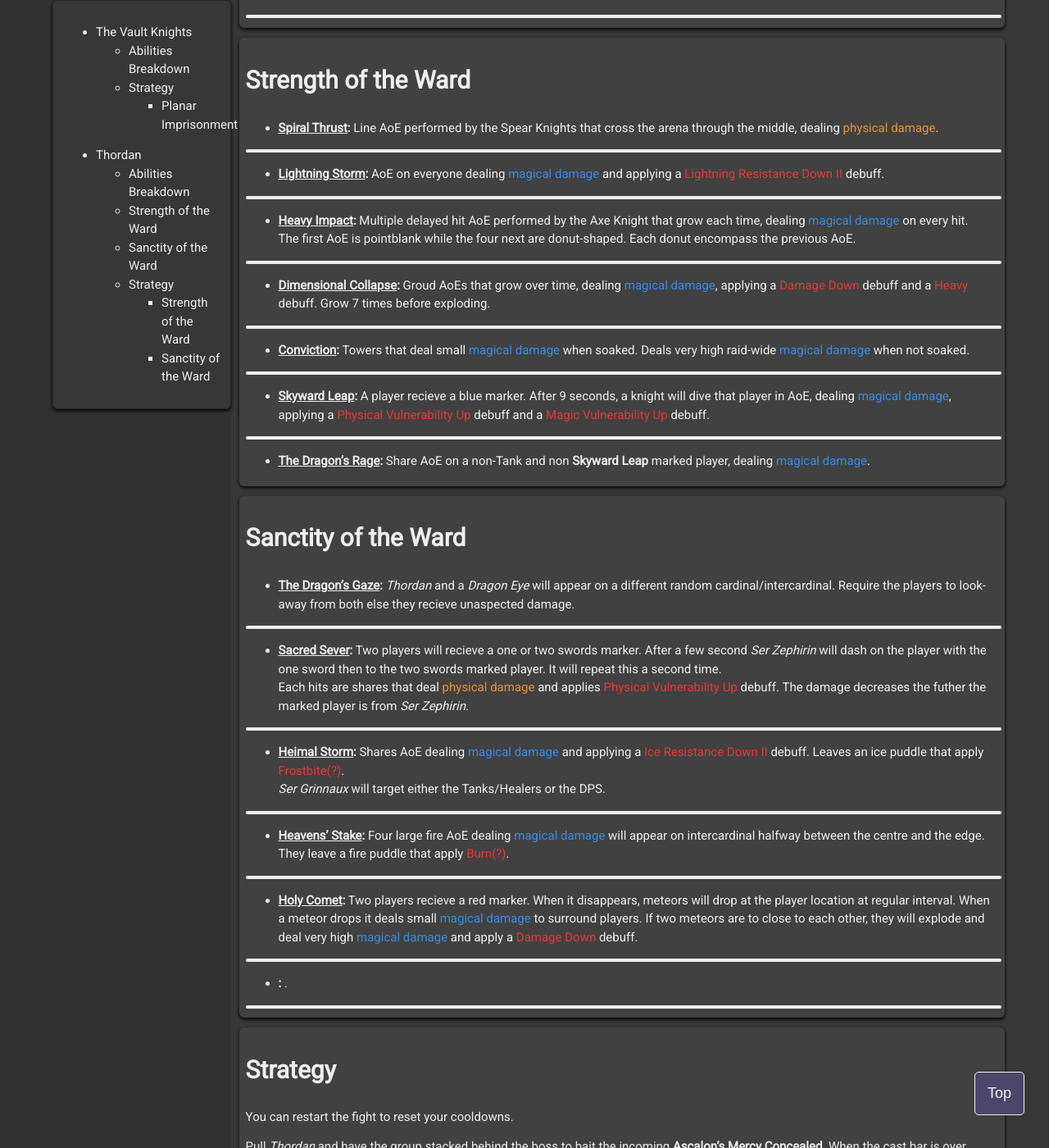
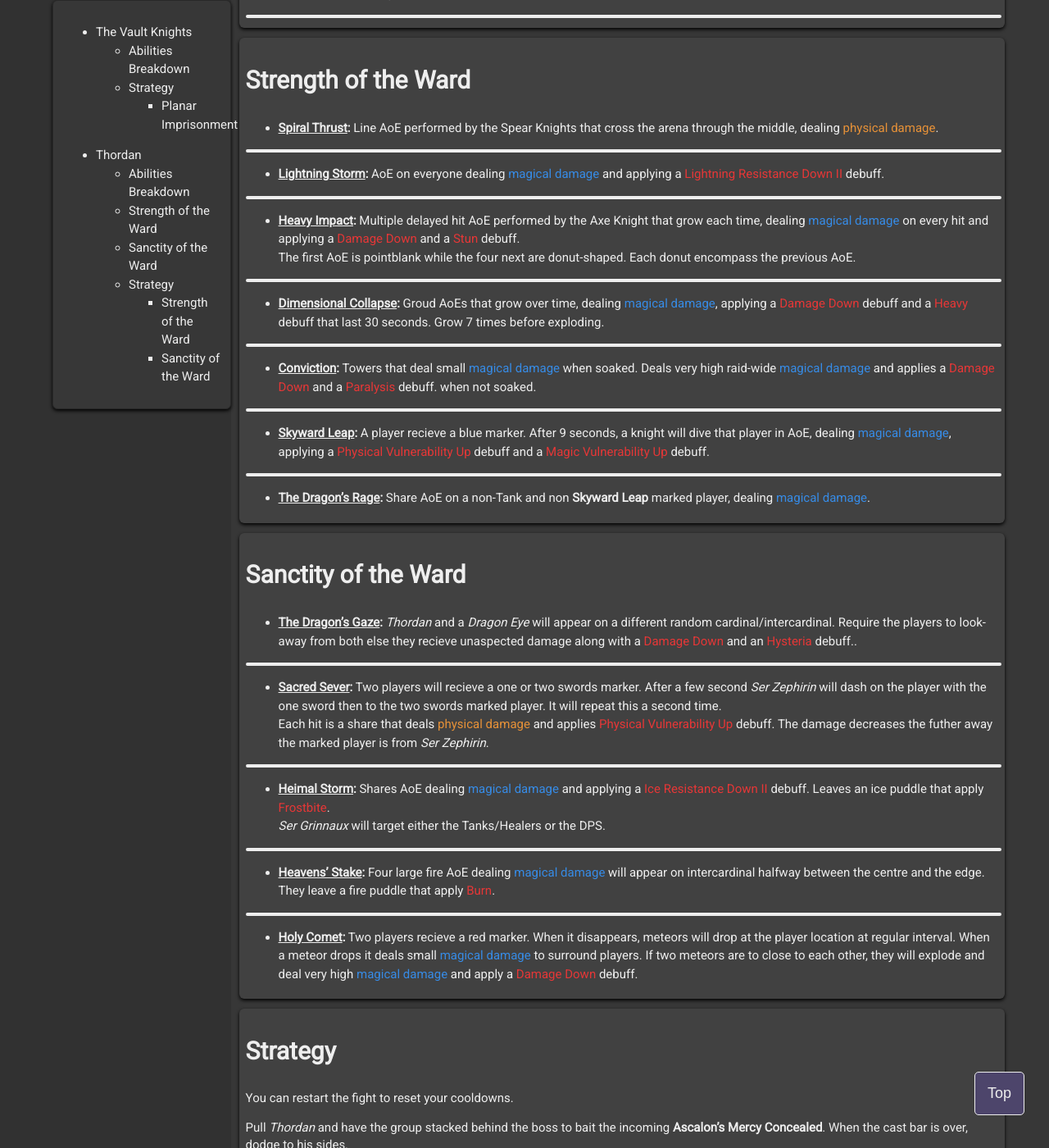
Before and after one commit to VacCrow/vaccrow.github.io, a Jekyll site: the page built from guides/ultimates/DSR.md, in a window 1280 px wide and 1400 px high, scrolled down 7580 px. Shown: the whole window at 82% size. Built offline with Jekyll 4.4.1, drawn with Linux system fonts in a browser that asks for light colours; some of the changed text lies outside the part shown.

Commit message:
Update DSR.md

```diff
--- a/guides/ultimates/DSR.md
+++ b/guides/ultimates/DSR.md
@@ -242,18 +242,18 @@ AoE on everyone dealing <span class="magic">magical damage</span> and applying a
 ___
 
 + **<ins>Heavy Impact</ins>:**
-Multiple delayed hit AoE performed by the Axe Knight that grow each time, dealing <span class="magic">magical damage</span> on every hit.
+Multiple delayed hit AoE performed by the Axe Knight that grow each time, dealing <span class="magic">magical damage</span> on every hit and applying a <span class="debuff">Damage Down</span> and a <span class="debuff">Stun</span> debuff.
 The first AoE is pointblank while the four next are donut-shaped. Each donut encompass the previous AoE.
 
 ___
 
 + **<ins>Dimensional Collapse</ins>:**
-Groud AoEs that grow over time, dealing <span class="magic">magical damage</span>, applying a <span class="debuff">Damage Down</span> debuff and a <span class="debuff">Heavy</span> debuff. Grow 7 times before exploding.
+Groud AoEs that grow over time, dealing <span class="magic">magical damage</span>, applying a <span class="debuff">Damage Down</span> debuff and a <span class="debuff">Heavy</span> debuff that last 30 seconds. Grow 7 times before exploding.
 
 ___
 
 + **<ins>Conviction</ins>:**
-Towers that deal small <span class="magic">magical damage</span> when soaked. Deals very high raid-wide <span class="magic">magical damage</span> when not soaked.
+Towers that deal small <span class="magic">magical damage</span> when soaked. Deals very high raid-wide <span class="magic">magical damage</span> and applies a <span class="debuff">Damage Down</span> and a <span class="debuff">Paralysis</span> debuff. when not soaked.
 
 ___
 
@@ -272,36 +272,29 @@ Share AoE on a non-Tank and non **Skyward Leap** marked player, dealing <span cl
 
 
 + **<ins>The Dragon’s Gaze</ins>:**
-*Thordan* and a *Dragon Eye* will appear on a different random cardinal/intercardinal. Require the players to look-away from both else they recieve unaspected damage.
+*Thordan* and a *Dragon Eye* will appear on a different random cardinal/intercardinal. Require the players to look-away from both else they recieve unaspected damage along with a <span class="debuff">Damage Down</span> and an <span class="debuff">Hysteria</span> debuff..
 
 ___
 
 + **<ins>Sacred Sever</ins>:**
 Two players will recieve a one or two swords marker. After a few second *Ser Zephirin* will dash on the player with the one sword then to the two swords marked player. It will repeat this a second time.
-Each hits are shares that deal <span class="phys">physical damage</span> and applies <span class="debuff">Physical Vulnerability Up</span> debuff. The damage decreases the futher the marked player is from *Ser Zephirin*.
+Each hit is a share that deals <span class="phys">physical damage</span> and applies <span class="debuff">Physical Vulnerability Up</span> debuff. The damage decreases the futher away the marked player is from *Ser Zephirin*.
 
 ___
 
 + **<ins>Heimal Storm</ins>:**
-Shares AoE dealing <span class="magic">magical damage</span> and applying a <span class="debuff">Ice Resistance Down II</span> debuff. Leaves an ice puddle that apply <span class="debuff">Frostbite(?)</span>.
+Shares AoE dealing <span class="magic">magical damage</span> and applying a <span class="debuff">Ice Resistance Down II</span> debuff. Leaves an ice puddle that apply <span class="debuff">Frostbite</span>.
 *Ser Grinnaux* will target either the Tanks/Healers or the DPS.
 
 ___
 
 + **<ins>Heavens' Stake</ins>:**
-Four large fire AoE dealing <span class="magic">magical damage</span> will appear on intercardinal halfway between the centre and the edge. They leave a fire puddle that apply <span class="debuff">Burn(?)</span>.
+Four large fire AoE dealing <span class="magic">magical damage</span> will appear on intercardinal halfway between the centre and the edge. They leave a fire puddle that apply <span class="debuff">Burn</span>.
 
 ___
 
 + **<ins>Holy Comet</ins>:**
 Two players recieve a red marker. When it disappears, meteors will drop at the player location at regular interval. When a meteor drops it deals small <span class="magic">magical damage</span> to surround players. If two meteors are to close to each other, they will explode and deal very high <span class="magic">magical damage</span> and apply a <span class="debuff">Damage Down</span> debuff.
-
-___
-
-+ **<ins></ins>:**
-<span class="phys"></span>.
-
-___
 
 </div>
 
@@ -336,7 +329,7 @@ Next *Thordan* will once again summon his Knights and cast **Sanctity of the War
 <a id="SSanctity of the Ward">Two Paladin Knights will appear mid, facing opposite direction and a Dark Knight (*Ser Zephirin*) will appear along the edge. Quickly identify *Ser Janlenoux* (Silver armour with a white plume), if he's on the West side, everyone will rotate counter-clockwise to dodge, if he's East then it's clockwise.
 When *Thordan* leaves, quickly form two groups of 4 East and West. Then two **Sacred Sever** markers will appear and groups need to be reajusted:
 + Marked player: they change group in order that #1 is away from *Ser Zephirin* while #2 is near him.
-+ Tanks: if there's no marker in your group, swap group. Otherwise stay.
++ Non-marked Tanks: if there's no marker in your group, swap group. Otherwise stay.
 + Non-marked player: do nothing ᕕ( ᐛ )ᕗ
 
 With the group reformed, take position to the East and West next to the edge and turn away from *Thordan* and the *Dragon Eye*. If one of them is East or West, you can take a few step clockwise/counter-clockwise to have an easier time to dodge.
```
